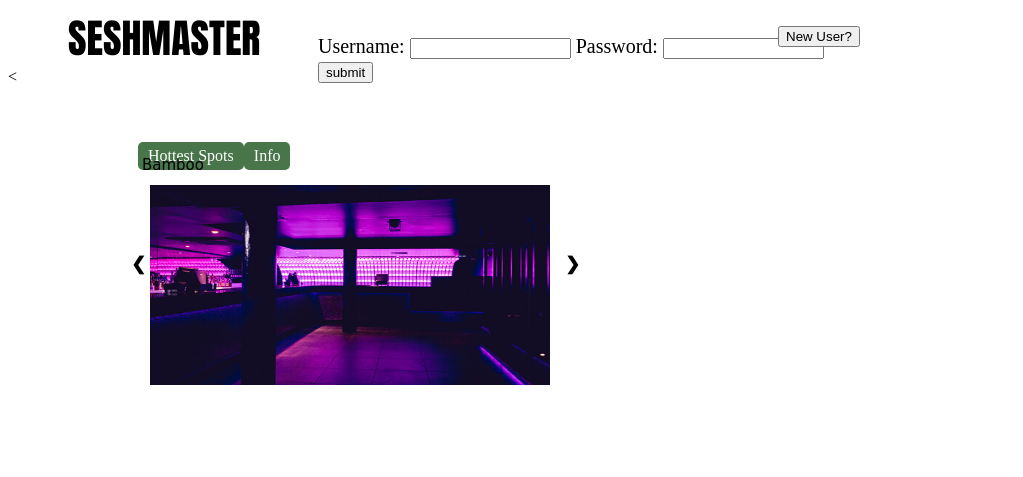
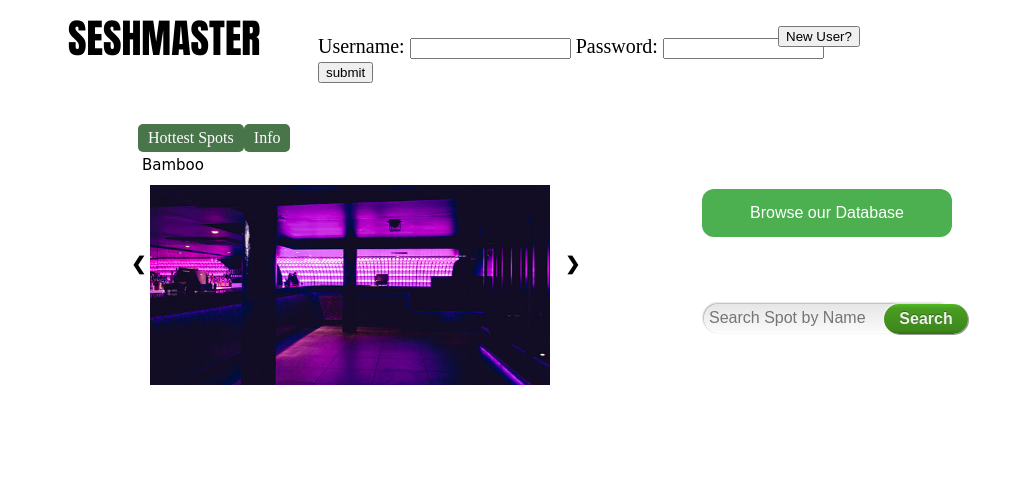
Before and after one commit to ABK319/sesh_master_app, a Django app: page / in a window 1280 px wide; the page is wider, and only the part inside the window is pictured. Shown: the top 477 px of that part, without its empty margins (0-1023 px from the left). Run offline with Django 3.2, Linux system fonts and the light colour scheme; data comes from the database, SQL or seed files in the repository.

Commit message:
final final

```diff
--- a/seshmaster/urls.py
+++ b/seshmaster/urls.py
@@ -15,5 +15,6 @@ url(r'addlocation/', views.addlocation, name='addlocation'),
 url(r'^logout/$', views.user_logout, name='logout'),
 url(r'^search/review/$', views.review, name='review'),
 url(r'^sitemap/', views.sitemap, name='sitemap'),
+url(r'^browse/', views.browse_db, name='browse'),
 #url(r'/', views., name=''),						#template line
 ]
--- a/seshmaster/views.py
+++ b/seshmaster/views.py
@@ -165,3 +165,12 @@ def search_img(request):
 def sitemap(request):
 
 	return render(request, "seshmaster/sitemap.html")
+
+def browse_db(request):
+
+
+
+        db_list = Nightclub.objects.order_by("name")
+        context_dict = {"db_list":db_list}
+
+        return render(request, "seshmaster/browse_db.html",context_dict)
--- a/templates/seshmaster/index.html
+++ b/templates/seshmaster/index.html
@@ -6,13 +6,14 @@
 		<title>Seshmaster</title>
 
 
+
 	</head>
 
 	<body>
-
-
-
-		<div style= "position:relative;left:60px; font-family:Impact; font-size:250%">
+		<form action="/seshmaster/browse/">
+			<button class = "button button1" style = "position:absolute; left:700px; top:185px;" type="submit">Browse our Database</button>
+			<div style= "position:relative;left:60px; font-family:Impact; font-size:250%">
+		</form>
 
 			SESHMASTER
 
@@ -42,7 +43,7 @@
 
 
 
-		<
+
 
 		<div>
 
@@ -127,8 +128,8 @@
 
 				<form id="search-form_3" action="/seshmaster/search/" method="GET" value="{{request.GET.q}}">
 
-					<input style = "position:absolute; top:500px; left:200px" type="text" name="q" value="{{request.GET.q}}" placeholder="Search Spot by Name"class="search_3"/>
-					<input  style = "position:absolute; top:500px; left:380px;" type="submit" name="submit" value="Search" class="submit_3"/>
+					<input style = "position:absolute; top:300px; left:700px" type="text" name="q" value="{{request.GET.q}}" placeholder="Search Spot by Name"class="search_3"/>
+					<input  style = "position:absolute; top:300px; left:880px;" type="submit" name="submit" value="Search" class="submit_3"/>
 				</form>
 
 
@@ -221,8 +222,9 @@
   cursor: pointer;
   width: 250px;
 
+ }
 
-}
+ .button1 {background-color: #4CAF50;}
 
 
 
```
Also changed, not shown: templates/seshmaster/browse_db.html (added, +26 -0 lines).
